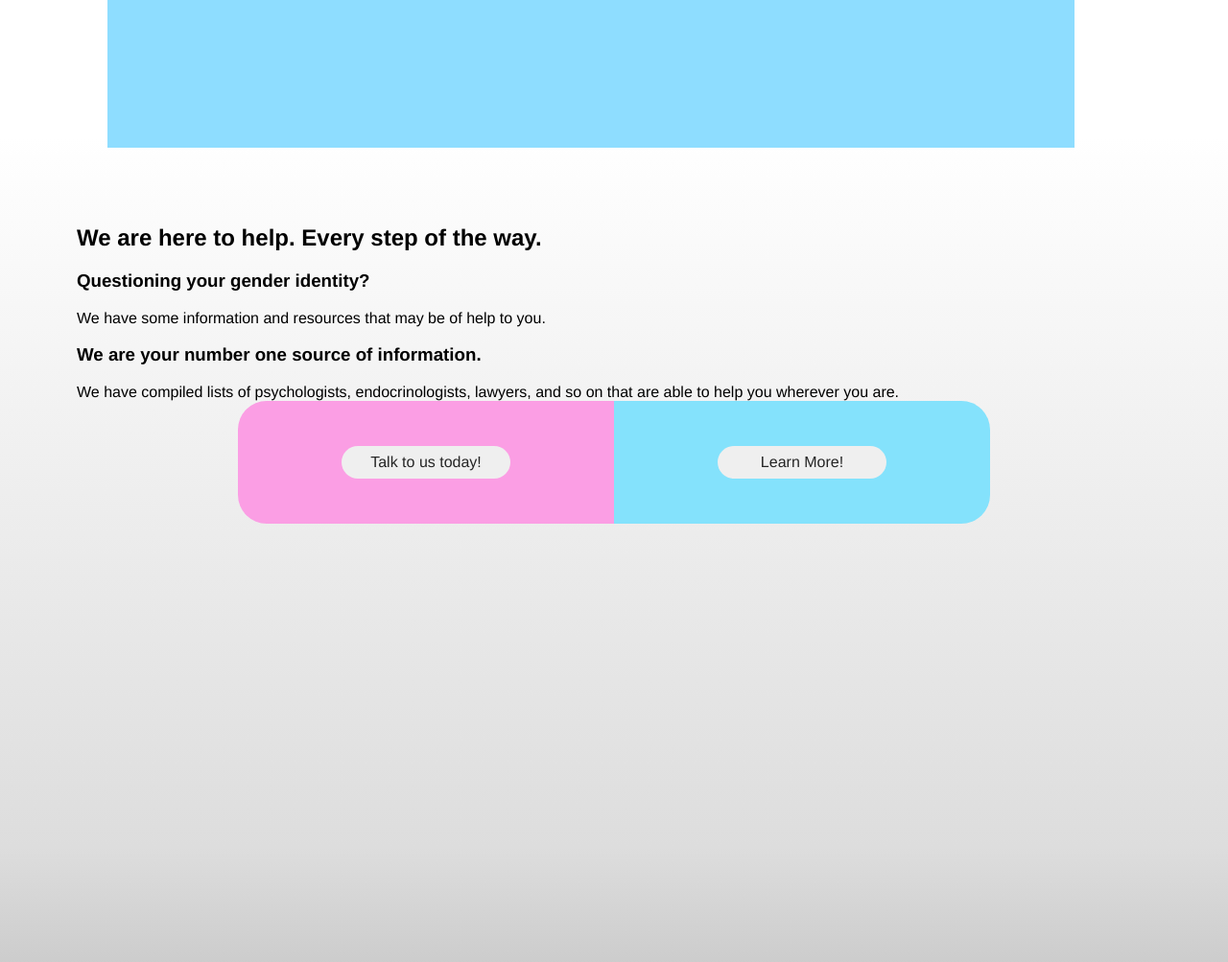
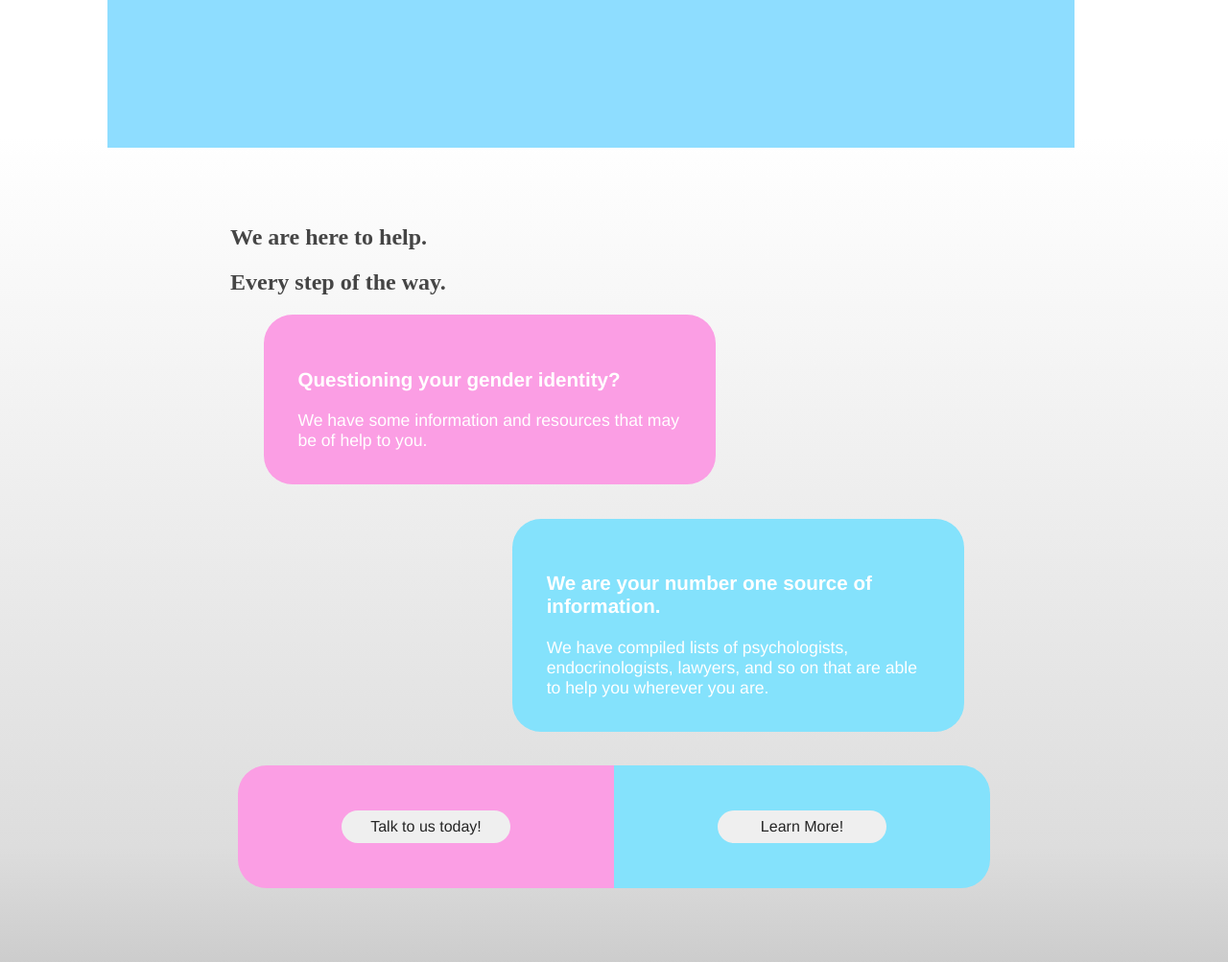
Before and after one commit to lukovana/How-to-Get-HRT, a PHP site: page / in a window 1280 px wide; the page is wider, and only the part inside the window is pictured. Shown: the part 801-1804 px from the top of that part at 96% size. Run offline with PHP 8.4, Linux system fonts and the light colour scheme; some web fonts are replaced.

Commit message:
Added stylign

```diff
--- a/index.php
+++ b/index.php
@@ -61,7 +61,8 @@
             </div>
 
             <section id="info-front">
-                <h2>We are here to help. Every step of the way.</h2>
+                <h2>We are here to help.</h2>
+                <h2>Every step of the way.</h2>
 
                 <div id="p-info">
                     <h3>Questioning your gender identity?</h3>
--- a/stylesheets/trans.css
+++ b/stylesheets/trans.css
@@ -203,3 +203,29 @@
             background-color: #454545;
             color: #fff;
         }
+
+        #info-front {
+            color: #fff;
+            margin: 0 10em;
+        }
+
+        #info-front h2 {
+            font-family: "Montserrat SemiBold";
+            color: #454545;
+        }
+
+        #info-front div {
+            width: 50%;
+            padding: 2em;
+            font-size: 1.1em;
+            border-radius: 30px;
+        }
+
+        #p-info {
+            background-color:  #fb9ee4;
+            margin: 1em auto 2em 2em;
+        }
+        #b-info {
+            background-color: #84e2fc;
+            margin: 1em 2em 2em auto;
+        }
```
